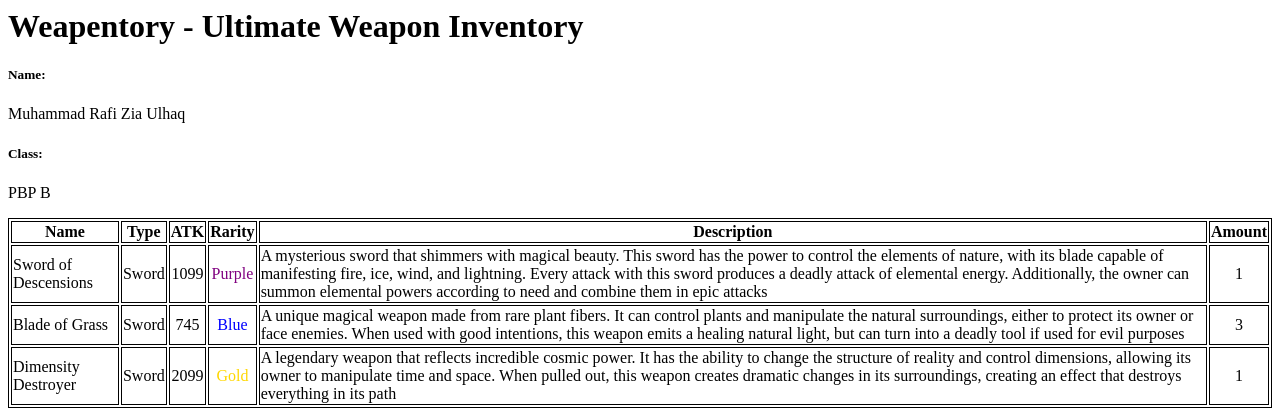
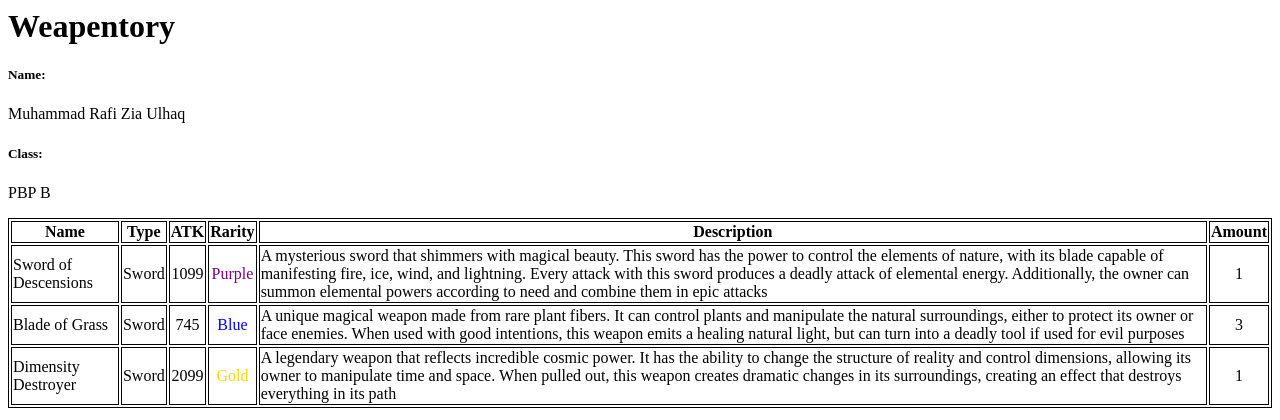
Before and after one commit to rafizia/weapon-inventory, a Django app: page /main/ in a window 1280 px wide. Shown: the top 420 px of the page. Run offline with Django 4.2, Linux system fonts and the light colour scheme.

Commit message:
menjawab pertanyaan dari tugas 2

```diff
--- a/main/templates/main.html
+++ b/main/templates/main.html
@@ -21,7 +21,7 @@
         <th>Amount</th>
     </tr>
     <tr>
-        <td>{{ weapon1 }}</td>
+        <td>Sword of Descensions</td>
         <td style="text-align: center;">Sword</td>
         <td style="text-align: center;">1099</td>
         <td style="color:purple; text-align: center;">Purple</td>
--- a/main/views.py
+++ b/main/views.py
@@ -2,11 +2,9 @@ from django.shortcuts import render
 
 def show_main(request):
     context = {
-        'app_name' : 'Weapentory - Ultimate Weapon Inventory',
+        'app_name' : 'Weapentory',
         'name': 'Muhammad Rafi Zia Ulhaq',
         'class': 'PBP B',
-
-        'weapon1': 'Sword of Descensions'
     }
 
     return render(request, "main.html", context)
```
Also changed, not shown: README.md, image.png (added), 1 other file.
